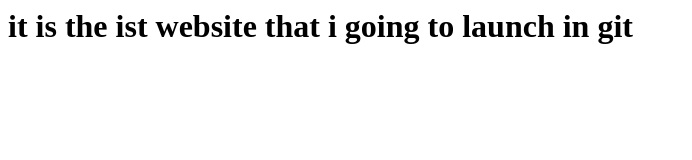
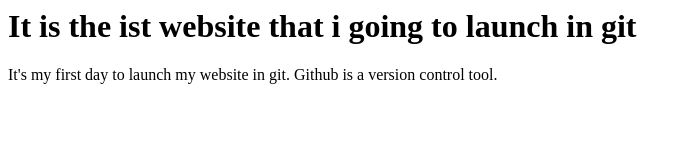
Before and after one commit to Nrj199/fortest, a plain HTML site: page index.html in a window 1280 px wide. Shown: the whole page, without its empty margins (0-692 px from the left). Drawn offline with Linux system fonts and the light colour scheme.

Commit message:
i made some chage

```diff
--- a/index.html
+++ b/index.html
@@ -2,11 +2,13 @@
 <html>
 <head>
   <title>
-  this git test
+  This git test
   </title>
 
 </head>
 <body>
-<h1>it is the ist website that i going to launch in git </h>
+
+<h1>It is the ist website that i going to launch in git </h1>
+<p>It's my first day to launch my website in git. Github is a version control tool.</p>
 </body>
 </html>
```
